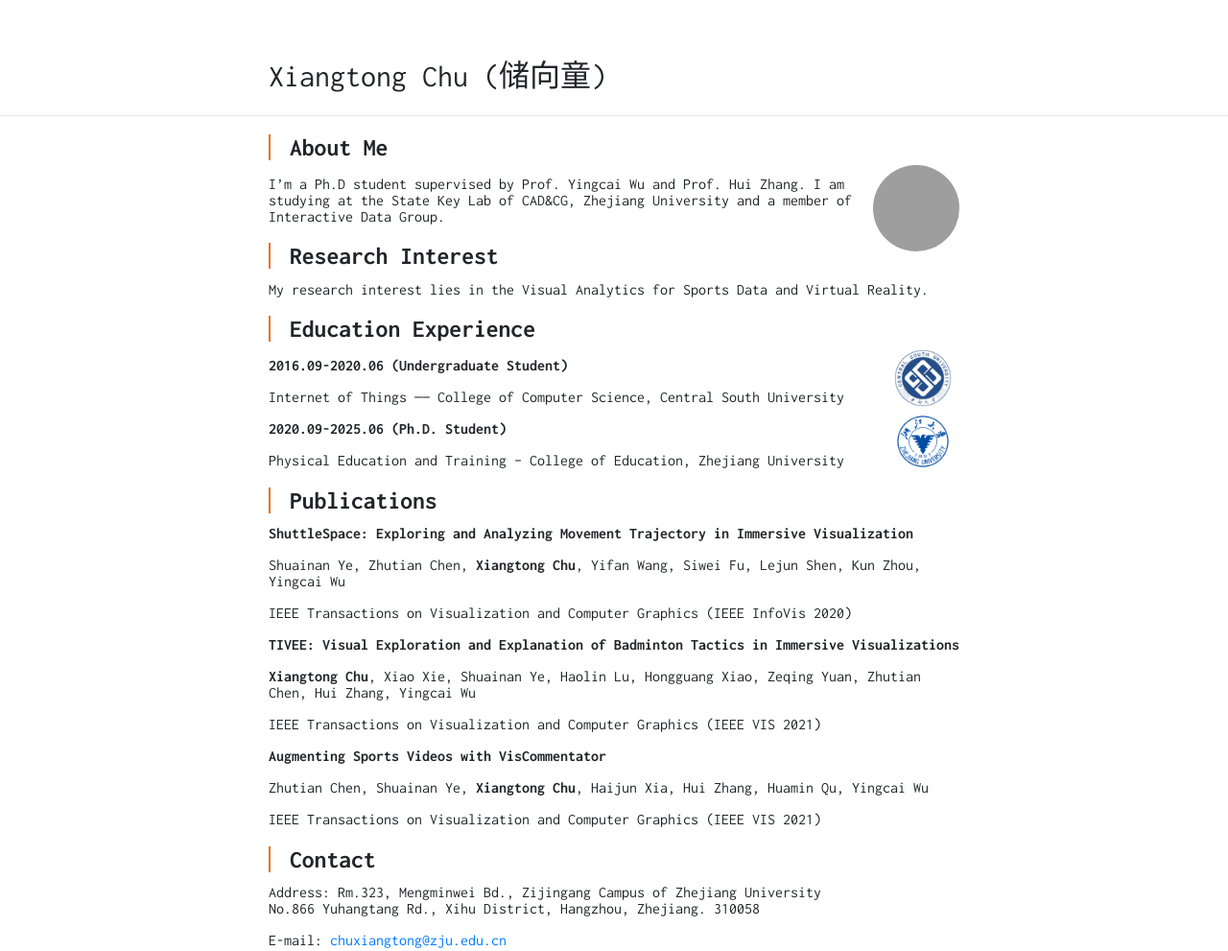
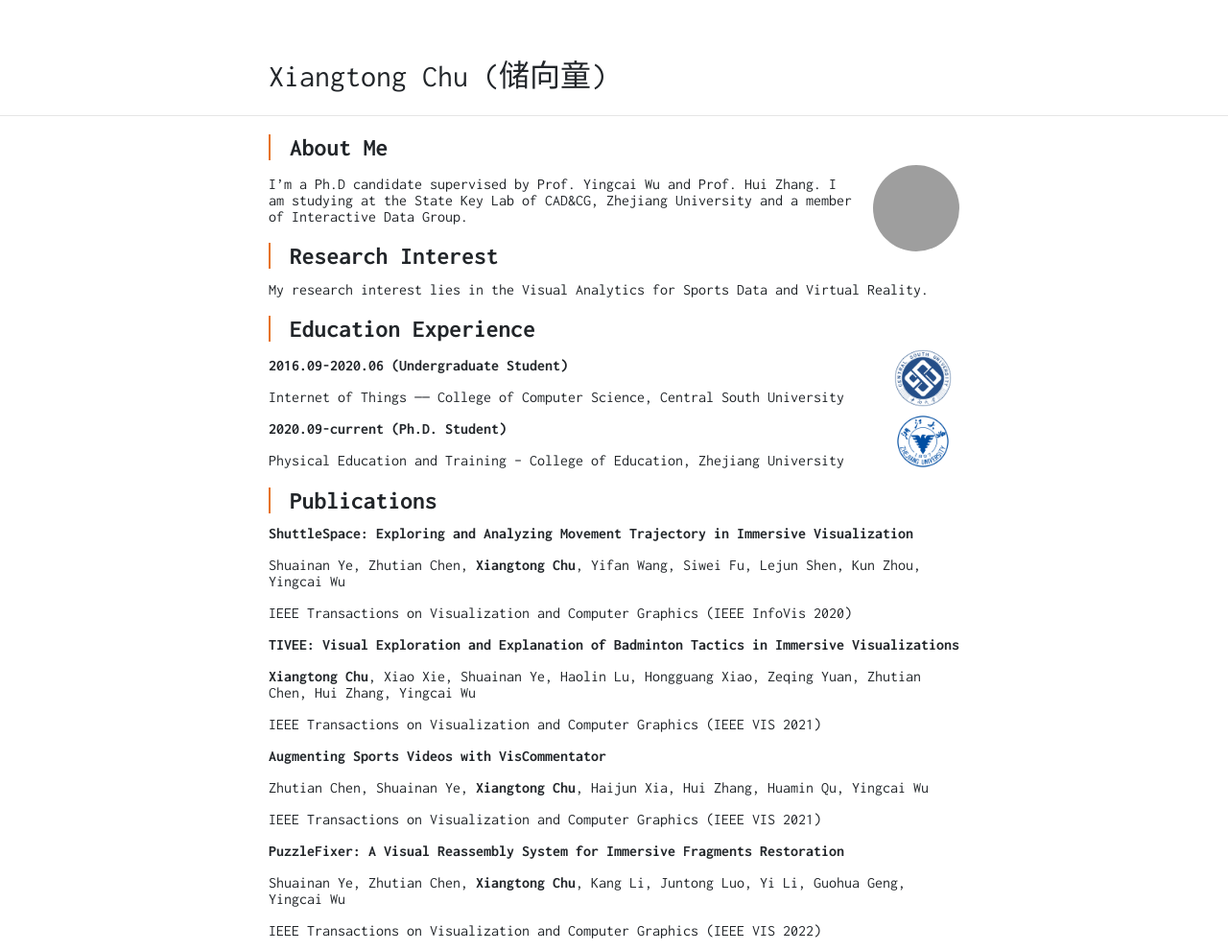
Before and after one commit to Sheaton1/sheaton1.github.io, a plain HTML site: page index.html in a window 1280 px wide. Shown: the top 991 px of the page at 96% size. Drawn offline with nearby package versions, Linux system fonts and the light colour scheme; grey boxes are pictures that could not be loaded.

Commit message:
update paper

```diff
--- a/index.html
+++ b/index.html
@@ -35,7 +35,7 @@
     <img src="/images/avatar.jpg"/>
 </figure>
 
-<p>I&rsquo;m a Ph.D student supervised by Prof. Yingcai Wu and Prof. Hui Zhang. I am studying at the State Key Lab of CAD&amp;CG, Zhejiang University and
+<p>I&rsquo;m a Ph.D candidate supervised by Prof. Yingcai Wu and Prof. Hui Zhang. I am studying at the State Key Lab of CAD&amp;CG, Zhejiang University and
 a member of Interactive Data Group. </p>
 <h2 id="research-interest">Research Interest</h2>
 <p>My research interest lies in the Visual Analytics for Sports Data and Virtual Reality.</p>
@@ -50,7 +50,7 @@ a member of Interactive Data Group. </p>
     <img src="/images/zju.png"/>
 </figure>
 
-<strong>2020.09-2025.06 (Ph.D. Student)</strong></p>
+<strong>2020.09-current (Ph.D. Student)</strong></p>
 <p>Physical Education and Training &ndash; College of Education, Zhejiang University</p>
 <h2 id="publications">Publications</h2>
 <p><strong>ShuttleSpace: Exploring and Analyzing Movement Trajectory in Immersive Visualization</strong></p>
@@ -62,6 +62,9 @@ a member of Interactive Data Group. </p>
 <p><strong>Augmenting Sports Videos with VisCommentator</strong></p>
 <p>Zhutian Chen, Shuainan Ye, <b>Xiangtong Chu</b>, Haijun Xia, Hui Zhang, Huamin Qu, Yingcai Wu</p>
 <p>IEEE Transactions on Visualization and Computer Graphics (IEEE VIS 2021)</p>
+<p><strong>PuzzleFixer: A Visual Reassembly System for Immersive Fragments Restoration</strong></p>
+<p>Shuainan Ye, Zhutian Chen, <b>Xiangtong Chu</b>, Kang Li, Juntong Luo, Yi Li, Guohua Geng, Yingcai Wu</p>
+<p>IEEE Transactions on Visualization and Computer Graphics (IEEE VIS 2022)</p>
 
 <h2 id="contact">Contact</h2>
     <p>Address: <a>Rm.323, Mengminwei Bd., Zijingang Campus of Zhejiang University<br>No.866 Yuhangtang Rd., Xihu District, Hangzhou, Zhejiang. 310058</a></p>
```
Also changed, not shown: 1 other file.
